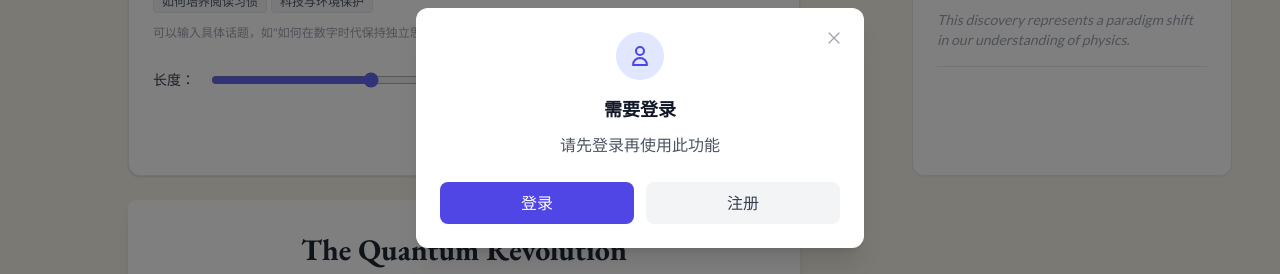
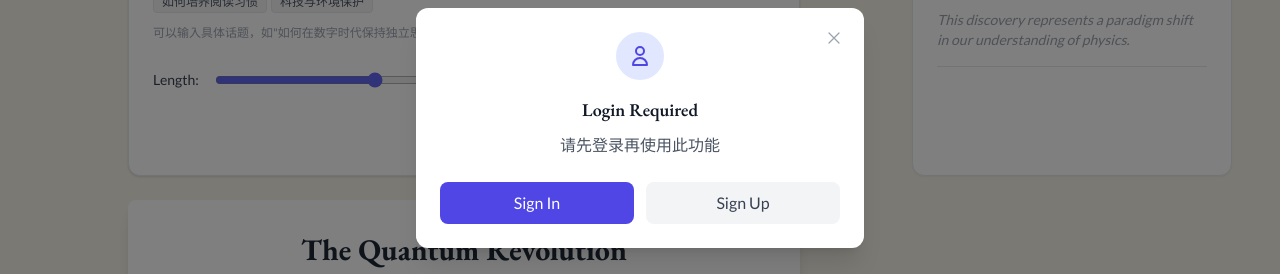
Before and after one commit to startfromit/ai_english_learning, a Next.js app: page / in a window 1280 px wide. Both pictures are taken after a click on the button 436 px from the left and 575 px from the top of the page. Shown: the part 272-546 px from the top of the page. Built offline with nearby package versions, Linux system fonts and the light colour scheme; no server answers.

Commit message:
UI translation

```diff
--- a/src/app/components/ArticlePanel.tsx
+++ b/src/app/components/ArticlePanel.tsx
@@ -26,20 +26,20 @@ interface Article {
   }[]
 }
 
-// 支持两个声音
+// Supported voices
 const VOICES = [
-  { label: '美音温柔女声', value: 'en-US-CoraMultilingualNeural' },
-  { label: '美音温柔男声', value: 'en-US-AndrewMultilingualNeural' },
+  { label: 'US English Female', value: 'en-US-CoraMultilingualNeural' },
+  { label: 'US English Male', value: 'en-US-AndrewMultilingualNeural' },
 ]
 
 const SPEEDS = [
-  { label: '慢', value: 'slow' },
-  { label: '正常', value: 'normal' },
-  { label: '快', value: 'fast' },
+  { label: 'Slow', value: 'slow' },
+  { label: 'Normal', value: 'normal' },
+  { label: 'Fast', value: 'fast' },
 ]
 
 const ENGINES: { label: string; value: TTSEngine }[] = [
-  { label: '微软Azure', value: 'azure' },
+  { label: 'Microsoft Azure', value: 'azure' },
   { label: 'TTSMaker', value: 'ttsmaker' },
 ]
 
@@ -557,7 +557,7 @@ export default function ArticlePanel() {
     </p>
   );
 
-  // 支持自定义话题和随机生成
+  // Support custom topics and random generation
   const handleGenerate = async (mode: 'custom' | 'random') => {
     if (loading) {
       setLoginModalMessage('正在加载用户信息，请稍后再试');
@@ -678,10 +678,10 @@ export default function ArticlePanel() {
                 </div>
                 <span className="text-xs text-gray-400 mt-1">可以输入具体话题，如"{topicSuggests[0]}"</span>
               </div>
-              {/* 长度+按钮 */}
+              {/* Length + Buttons */}
               <div className="flex flex-col gap-2 w-full mt-2">
                 <div className="flex items-center whitespace-nowrap gap-2 w-full">
-                  <label className="text-sm text-gray-700 dark:text-gray-200 mr-2 whitespace-nowrap">长度：</label>
+                  <label className="text-sm text-gray-700 dark:text-gray-200 mr-2 whitespace-nowrap">Length:</label>
                   <input
                     type="range"
                     min={100}
@@ -701,14 +701,14 @@ export default function ArticlePanel() {
                     onClick={() => handleGenerate('custom')}
                     disabled={generating || !customTopic.trim()}
                   >
-                    {generating ? '生成中...' : '生成短文'}
+                    {generating ? 'Generating...' : 'Generate Article'}
                   </button>
                   <button
                     className="btn btn-secondary shadow-md px-6 py-2 text-base rounded-lg font-semibold bg-gray-200 text-gray-700 hover:bg-indigo-50 transition disabled:opacity-60 dark:bg-gray-700 dark:text-gray-100 dark:hover:bg-gray-600"
                     onClick={() => handleGenerate('random')}
                     disabled={generating}
                   >
-                    随机生成
+                    Random Topic
                   </button>
                 </div>
               </div>
--- a/src/app/components/Header.tsx
+++ b/src/app/components/Header.tsx
@@ -10,7 +10,7 @@ function ThemeToggle() {
     <button
       onClick={() => setThemeMode(themeMode === 'light' ? 'dark' : 'light')}
       className="p-2 rounded-full text-gray-500 hover:bg-gray-100 dark:text-gray-300 dark:hover:bg-gray-700 transition-colors mr-2"
-      title={themeMode === 'light' ? '切换深色模式' : '切换浅色模式'}
+      title={themeMode === 'light' ? 'Switch to dark mode' : 'Switch to light mode'}
     >
       {themeMode === 'light' ? (
         // 太阳图标
--- a/src/app/components/LoginModal.tsx
+++ b/src/app/components/LoginModal.tsx
@@ -15,8 +15,8 @@ interface LoginModalProps {
 export default function LoginModal({
   isOpen,
   onClose,
-  title = "需要登录",
-  message = "请先登录再使用此功能"
+  title = "Login Required",
+  message = "Please sign in to continue"
 }: LoginModalProps) {
   const router = useRouter()
 
@@ -85,13 +85,13 @@ export default function LoginModal({
                   onClick={handleLogin}
                   className="flex-1 bg-indigo-600 hover:bg-indigo-700 text-white font-medium py-2 px-4 rounded-lg transition-colors"
                 >
-                  登录
+                  Sign In
                 </button>
                 <button
                   onClick={handleSignup}
                   className="flex-1 bg-gray-100 hover:bg-gray-200 dark:bg-gray-700 dark:hover:bg-gray-600 text-gray-700 dark:text-gray-200 font-medium py-2 px-4 rounded-lg transition-colors"
                 >
-                  注册
+                  Sign Up
                 </button>
               </div>
             </div>
```
